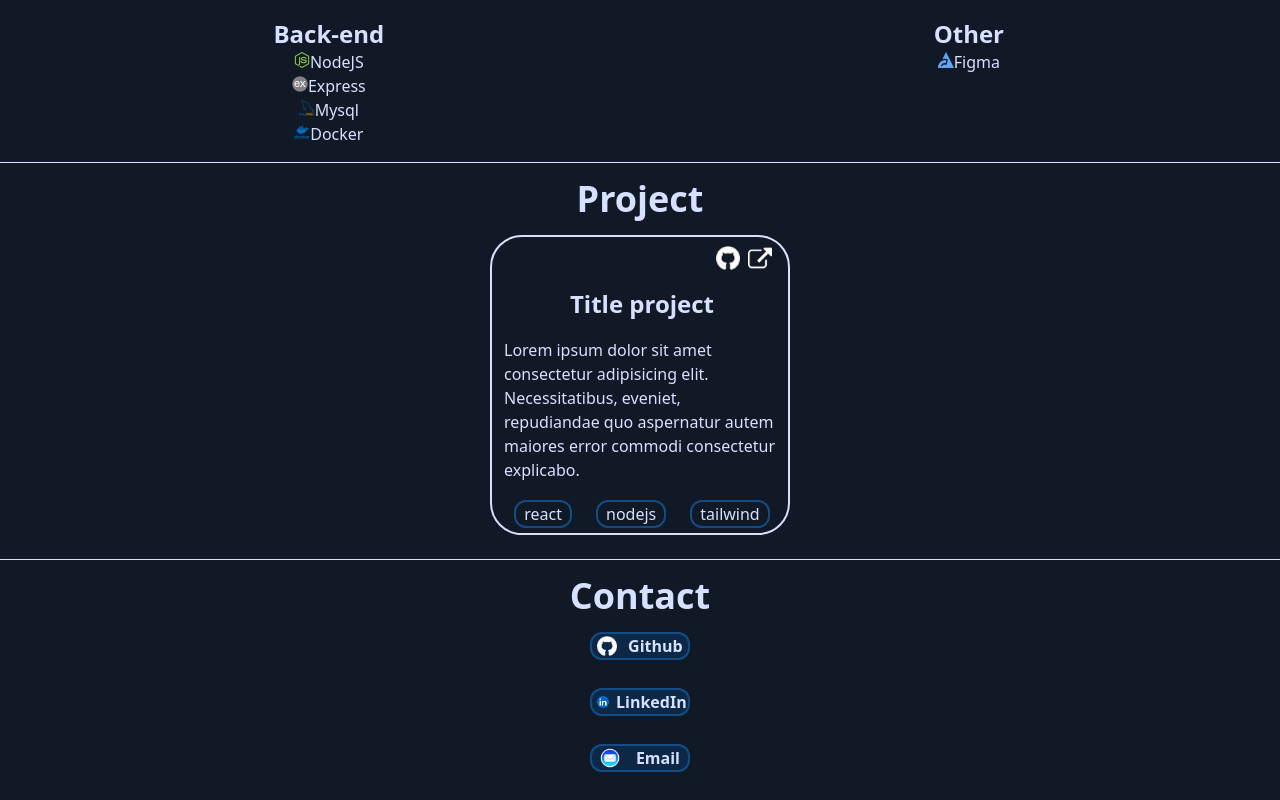
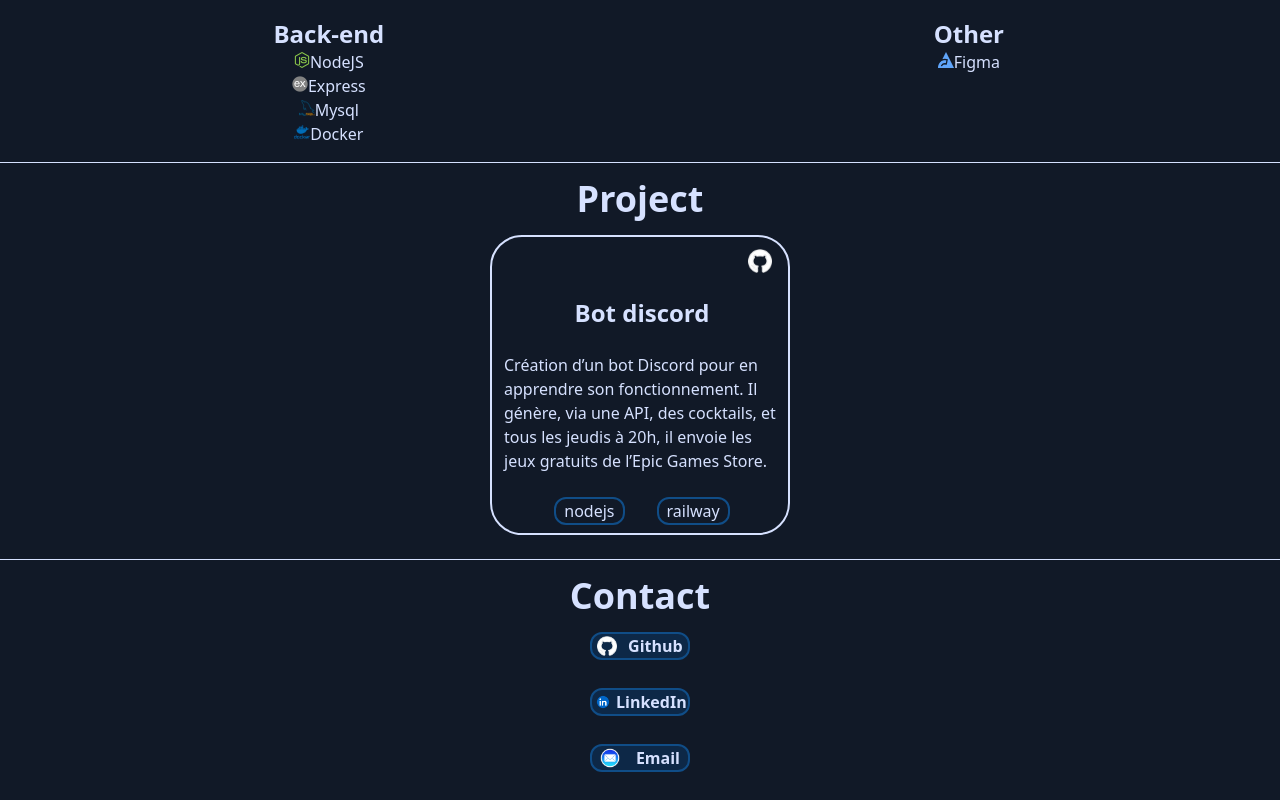
Before and after one commit to jojo051/portfolio-v3, a React (Vite) app: page / in a window 1280 px wide. Shown: the part 839-1639 px from the top of the page. Built offline with nearby package versions, Linux system fonts and the light colour scheme.

Commit message:
add project bot discord

```diff
--- a/index.html
+++ b/index.html
@@ -2,7 +2,7 @@
 <html lang="en">
   <head>
     <meta charset="UTF-8" />
-    <link rel="icon" type="image/svg+xml" href="/vite.svg" />
+    <link rel="icon" type="webp" href="./src/assets/head-joel.webp" />
     <meta name="viewport" content="width=device-width, initial-scale=1.0" />
     <title>Portfolio de Rodier Joël</title>
   </head>
--- /dev/null
+++ b/src/components/ProjectGitHub.tsx
@@ -0,0 +1,22 @@
+import githubSymbol from "../assets/github-symbol-white.png"
+import externalLinkSymbol from "../assets/external-link-symbol-white.png";
+
+const ProjectGitHub = () => {
+  return (
+    <div className="size-[300px] flex flex-col justify-around">
+      <div className="flex justify-end px-3">
+        <a href="http://https://github.com/jojo051/Bot-discord-jojo" target="_blank" rel="noopener noreferrer"><img className="size-6 mr-2 hover:scale-120" src={githubSymbol} alt="link github" /></a>
+      </div>
+      <h3 className="text-2xl font-bold text-center">Bot discord</h3>
+      <p className="text-ellipsis px-3">Création d’un bot Discord pour en apprendre son fonctionnement. Il génère, via une API, des cocktails, et tous les jeudis à 20h, il envoie les jeux gratuits de l’Epic Games Store.</p>
+      <div>
+        <ul className="flex justify-center">
+          <li className="border-[#104D87] border-2 rounded-xl px-2 mr-8">nodejs</li>
+          <li className="border-[#104D87] border-2 rounded-xl px-2">railway</li>
+        </ul>
+      </div>
+    </div>
+  );
+};
+
+export default ProjectGitHub;
--- a/src/components/Projects.tsx
+++ b/src/components/Projects.tsx
@@ -1,11 +1,11 @@
-import Project from "./Project";
+import ProjectGitHub from "./ProjectGitHub";
 
 const Projects = () => {
 	return (
 		<section className="flex flex-col justify-center items-center bg-[#111927] text-[#D6E1FF] min-w-[360px] maw-w[100vw] pt-4 pb-6" id="project">
 			<h2 className="text-4xl font-bold text-center mb-4">Project</h2>
 			<div className="border-[#D6E1FF] box-border rounded-4xl size-[300px] border-2">
-				<Project />
+				<ProjectGitHub />
 			</div>
 
 		</section>
```
